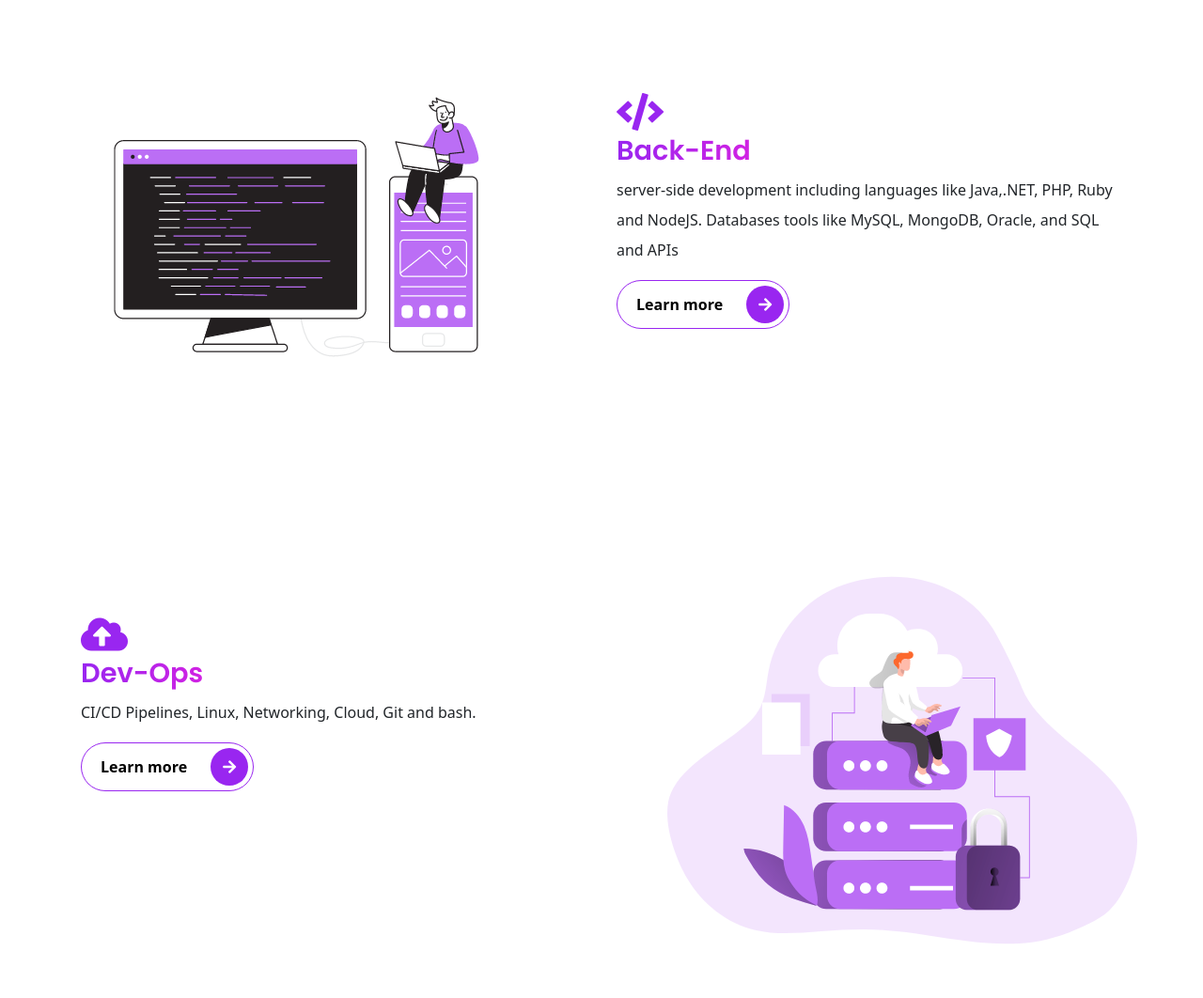
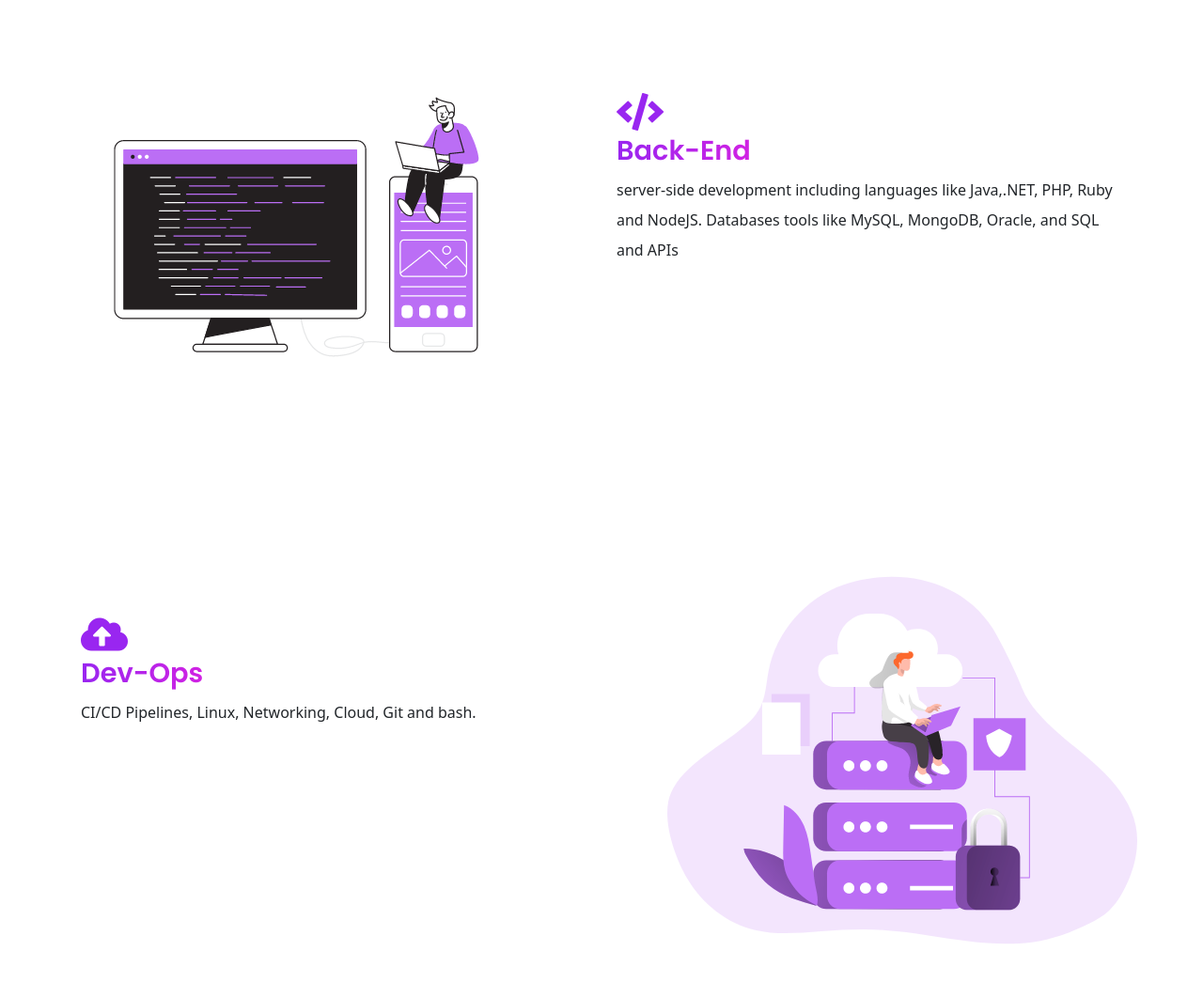
Before and after one commit to Ejasulhaq/ejas, a plain HTML site: page index.html in a window 1280 px wide. Shown: the part 1855-2917 px from the top of the page at 94% size. Drawn offline with nearby package versions, Linux system fonts and the light colour scheme.

Commit message:
Update index.html

```diff
--- a/index.html
+++ b/index.html
@@ -112,9 +112,6 @@
           <p class="lh-lg">
             server-side development including languages like Java,.NET, PHP, Ruby and NodeJS. Databases tools like MySQL, MongoDB, Oracle, and SQL and APIs
           </p>
-          <button type="button" class="rounded-pill btn-rounded border-primary">Learn more
-            <span><i class="fas fa-arrow-right"></i></span>
-          </button>
         </div>
       </div>
     </div>
@@ -127,9 +124,6 @@
           <p class="lh-lg">
             CI/CD Pipelines, Linux, Networking, Cloud, Git and bash.
           </p>
-          <button type="button" class="rounded-pill btn-rounded border-primary">Learn more
-            <span><i class="fas fa-arrow-right"></i></span>
-          </button>
         </div>
       </div>
       <div class="col-lg-6 col-md-6 col-sm-12 col-xs-12 services mt-4 text-end">
```
